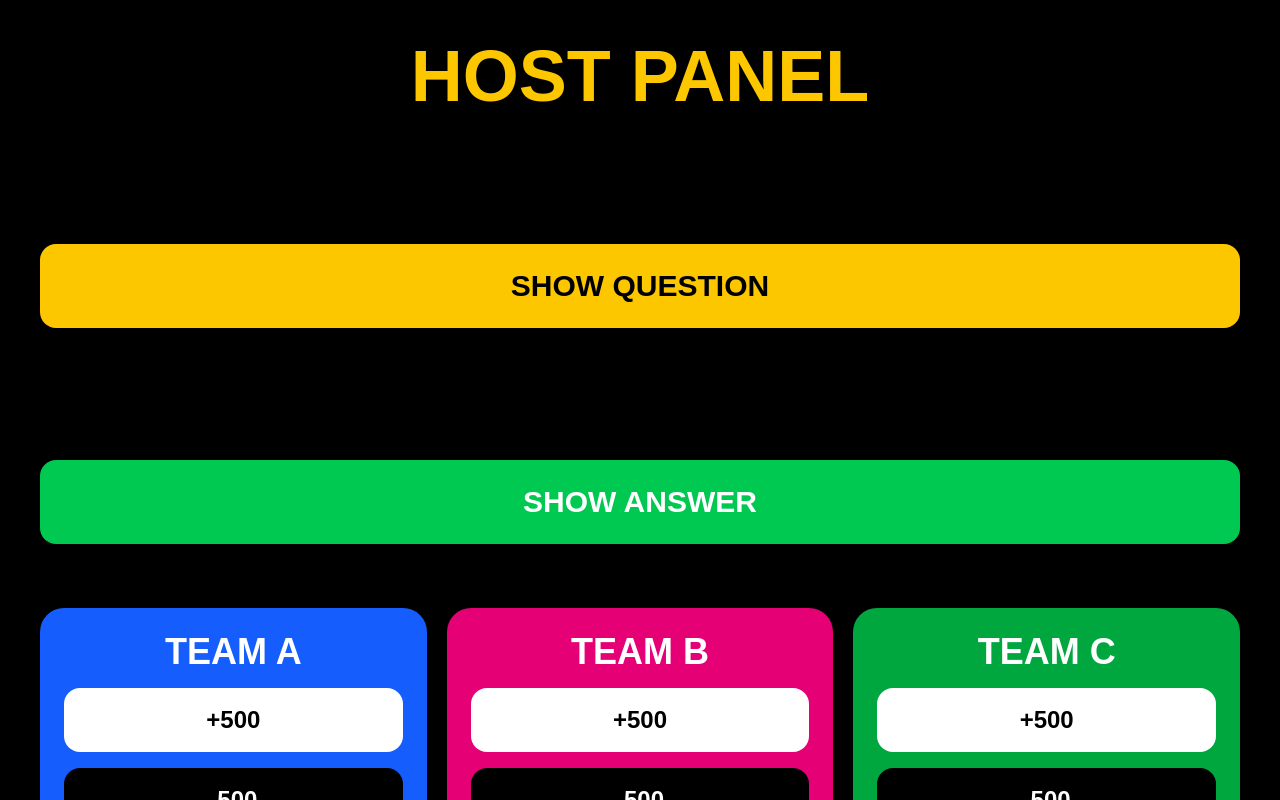
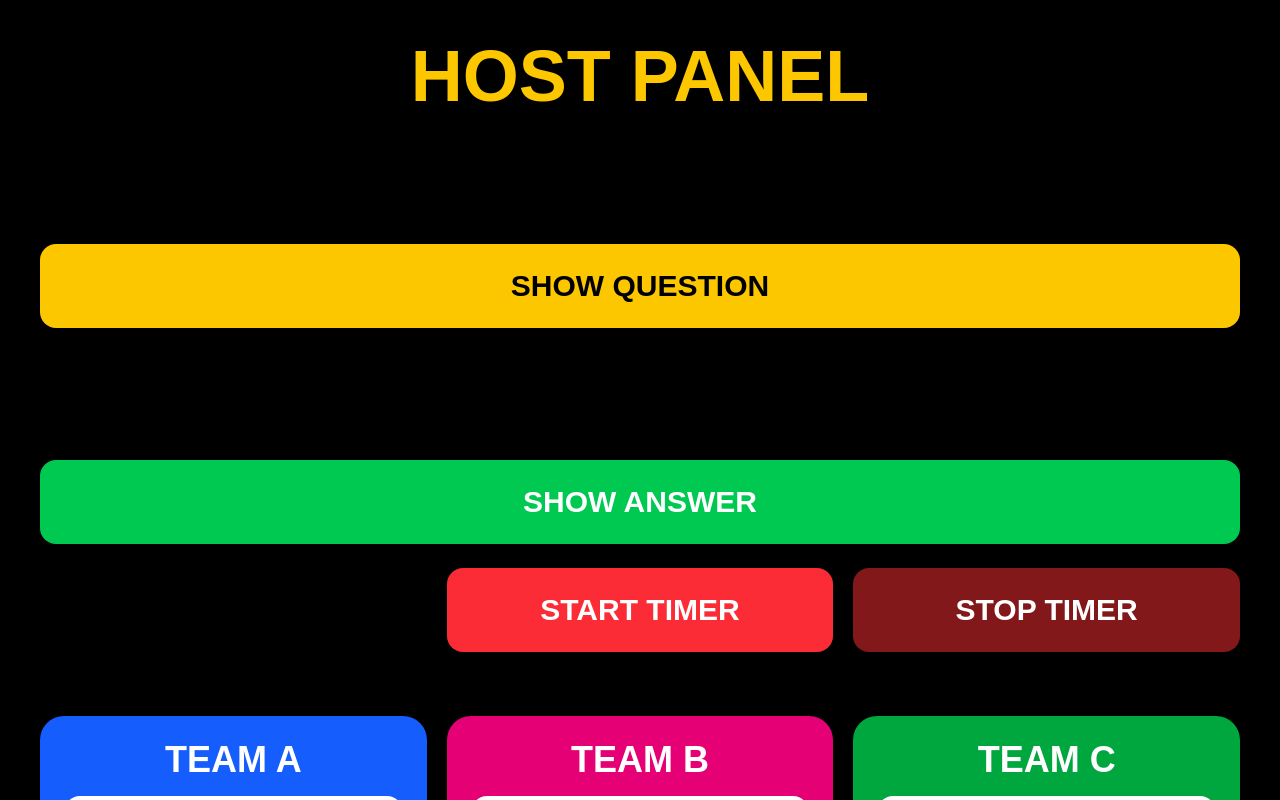
Before and after one commit to jakebaker2606-hub/crack-it, a Next.js app: page /host in a window 1280 px wide. Shown: the top 800 px of the page. Built offline with nearby package versions, Linux system fonts and the light colour scheme; no server answers; the database is empty.

Commit message:
Added working timer system

```diff
--- a/app/audience/page.tsx
+++ b/app/audience/page.tsx
@@ -1,12 +1,13 @@
 "use client";
 
-import { useEffect, useState } from "react";
+import { useEffect, useRef, useState } from "react";
 
 import { db } from "../../lib/firebase";
 
 import {
   ref,
   onValue,
+  update,
 } from "firebase/database";
 
 export default function AudiencePage() {
@@ -18,20 +19,47 @@ export default function AudiencePage() {
     question: "",
     answer: "",
     showAnswer: false,
+    timer: 30,
+    timerRunning: false,
+    showTimer: false,
   });
+
+  const timerAudio = useRef<HTMLAudioElement | null>(null);
+
+  useEffect(() => {
+
+    timerAudio.current = new Audio("/sounds/timer.mp3");
+
+    timerAudio.current.loop = true;
+
+  }, []);
 
   useEffect(() => {
 
     const gameRef = ref(db, "game");
 
-    const unsubscribe = onValue(gameRef, (snapshot) => {
+    const unsubscribe = onValue(gameRef, async (snapshot) => {
 
       const data = snapshot.val();
 
-      console.log(data);
+      if (!data) return;
 
-      if (data) {
-        setGame(data);
+      setGame(data);
+
+      if (data.timerRunning) {
+
+        try {
+          await timerAudio.current?.play();
+        } catch {}
+
+      } else {
+
+        timerAudio.current?.pause();
+
+        if (timerAudio.current) {
+          timerAudio.current.currentTime = 0;
+        }
+
       }
 
     });
@@ -39,6 +67,32 @@ export default function AudiencePage() {
     return () => unsubscribe();
 
   }, []);
+
+  useEffect(() => {
+
+    let interval: any;
+
+    if (
+      game.timerRunning &&
+      game.timer > 0
+    ) {
+
+      interval = setInterval(async () => {
+
+        await update(ref(db, "game"), {
+          timer: game.timer - 1,
+        });
+
+      }, 1000);
+
+    }
+
+    return () => clearInterval(interval);
+
+  }, [
+    game.timerRunning,
+    game.timer,
+  ]);
 
   const formatScore = (score: number) => {
 
@@ -61,6 +115,20 @@ export default function AudiencePage() {
       <h1 className="text-yellow-400 text-8xl font-black text-center">
         CRACK IT!
       </h1>
+
+      {/* TIMER */}
+
+      {game.showTimer && (
+
+        <div className="flex justify-center mt-8">
+
+          <div className="bg-red-600 text-white text-7xl font-black px-16 py-8 rounded-3xl">
+            {game.timer}
+          </div>
+
+        </div>
+
+      )}
 
       {/* QUESTION */}
 
--- a/app/host/page.tsx
+++ b/app/host/page.tsx
@@ -15,6 +15,8 @@ export default function HostPage() {
   const [question, setQuestion] = useState("");
 
   const [answer, setAnswer] = useState("");
+
+  const [timerInput, setTimerInput] = useState(30);
 
   const [game, setGame] = useState<any>({
     teamA: 0,
@@ -72,6 +74,25 @@ export default function HostPage() {
 
   };
 
+  const startTimer = async () => {
+
+    await update(ref(db, "game"), {
+      timer: timerInput,
+      timerRunning: true,
+      showTimer: true,
+    });
+
+  };
+
+  const stopTimer = async () => {
+
+    await update(ref(db, "game"), {
+      timerRunning: false,
+      showTimer: false,
+    });
+
+  };
+
   return (
 
     <div className="min-h-screen bg-black text-white p-10 flex flex-col gap-6">
@@ -112,11 +133,38 @@ export default function HostPage() {
         SHOW ANSWER
       </button>
 
+      {/* TIMER */}
+
+      <div className="grid grid-cols-3 gap-5">
+
+        <input
+          type="number"
+          value={timerInput}
+          onChange={(e) =>
+            setTimerInput(Number(e.target.value))
+          }
+          className="p-6 rounded-2xl text-black text-3xl"
+        />
+
+        <button
+          onClick={startTimer}
+          className="bg-red-500 p-6 rounded-2xl text-3xl font-black"
+        >
+          START TIMER
+        </button>
+
+        <button
+          onClick={stopTimer}
+          className="bg-red-900 p-6 rounded-2xl text-3xl font-black"
+        >
+          STOP TIMER
+        </button>
+
+      </div>
+
       {/* SCORES */}
 
       <div className="grid grid-cols-3 gap-5 mt-10">
-
-        {/* TEAM A */}
 
         <div className="bg-blue-600 p-6 rounded-3xl flex flex-col gap-4">
 
@@ -140,8 +188,6 @@ export default function HostPage() {
 
         </div>
 
-        {/* TEAM B */}
-
         <div className="bg-pink-600 p-6 rounded-3xl flex flex-col gap-4">
 
           <h2 className="text-4xl font-black text-center">
@@ -163,8 +209,6 @@ export default function HostPage() {
           </button>
 
         </div>
-
-        {/* TEAM C */}
 
         <div className="bg-green-600 p-6 rounded-3xl flex flex-col gap-4">
 
```
